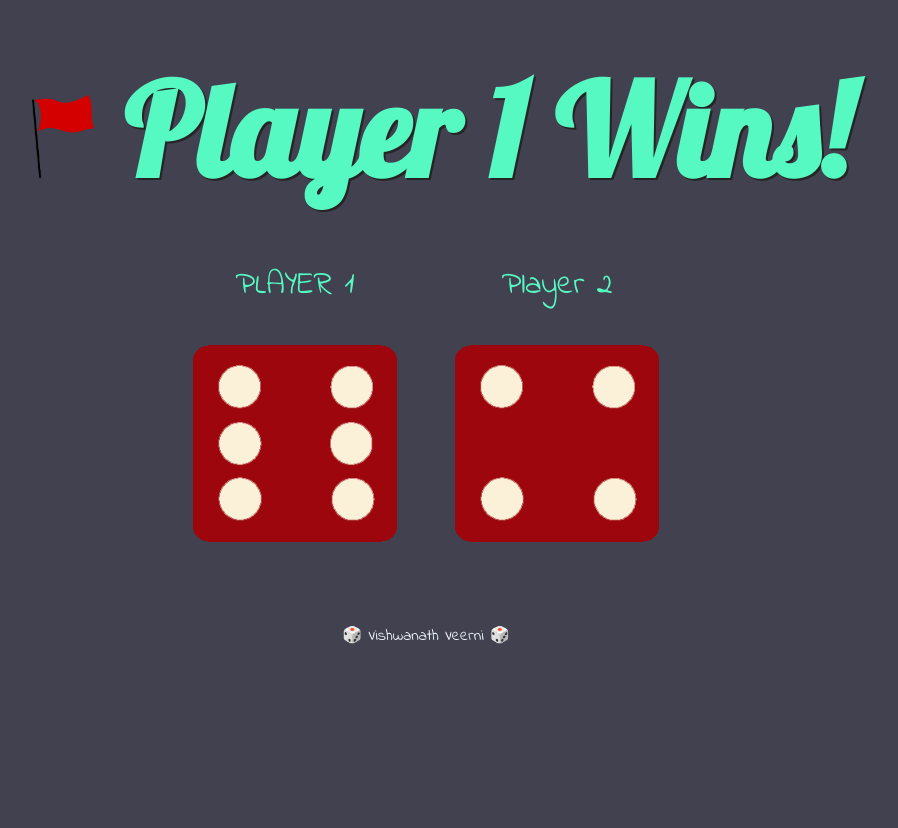
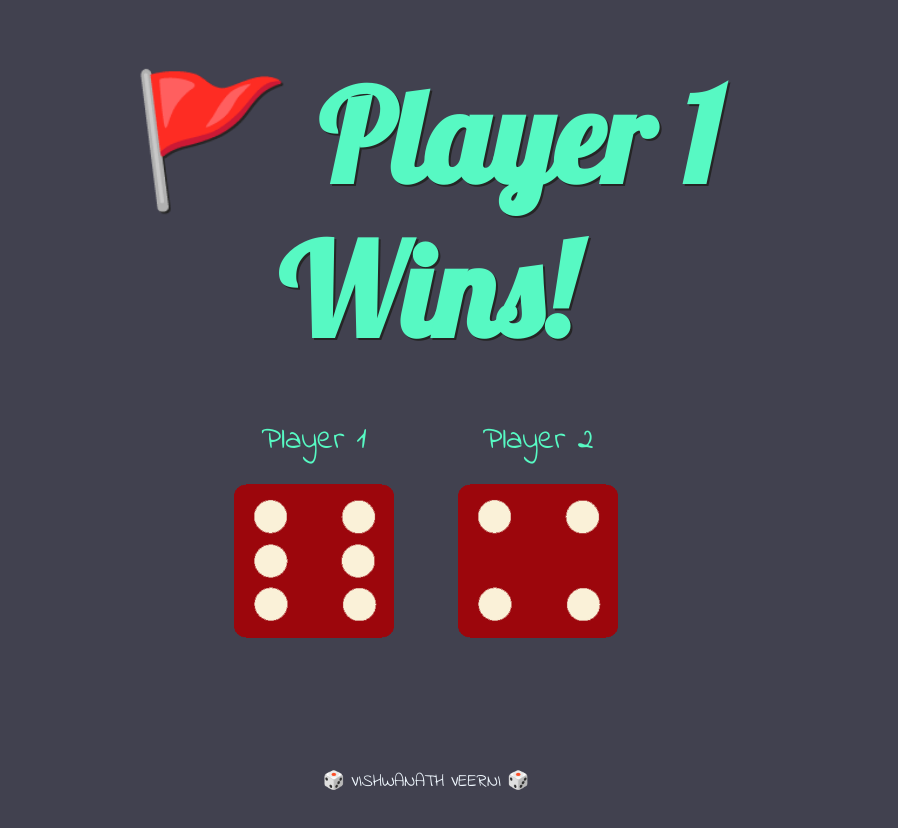
Before and after one commit to VeerniVishwanath/Dicee, a plain HTML site: page index.html in a window 1280 px wide. Shown: the whole page, without its empty margins (214-1112 px from the left). Before the commit the page ends 800 px from the top, so only its background shows below. Drawn offline with nearby package versions, Linux system fonts and the light colour scheme.

Commit message:
Make site responsive

```diff
--- a/index.html
+++ b/index.html
@@ -5,6 +5,19 @@
     <meta http-equiv="X-UA-Compatible" content="IE=edge" />
     <meta name="viewport" content="width=device-width, initial-scale=1.0" />
     <title>Dice</title>
+    <!-- Bootstrap Scripts -->
+    <link
+      href="https://cdn.jsdelivr.net/npm/bootstrap@5.2.0-beta1/dist/css/bootstrap.min.css"
+      rel="stylesheet"
+      integrity="sha384-0evHe/X+R7YkIZDRvuzKMRqM+OrBnVFBL6DOitfPri4tjfHxaWutUpFmBp4vmVor"
+      crossorigin="anonymous"
+    />
+    <script
+      src="https://cdn.jsdelivr.net/npm/bootstrap@5.2.0-beta1/dist/js/bootstrap.bundle.min.js"
+      integrity="sha384-pprn3073KE6tl6bjs2QrFaJGz5/SUsLqktiwsUTF55Jfv3qYSDhgCecCxMW52nD2"
+      crossorigin="anonymous"
+    ></script>
+
     <!-- Google Fonts -->
     <link rel="preconnect" href="https://fonts.googleapis.com" />
     <link rel="preconnect" href="https://fonts.gstatic.com" crossorigin />
@@ -18,16 +31,19 @@
   <body>
     <!-- Container -->
     <div class="container">
+      <div class="row">
+        <div class="col-lg-12">
           <h1>Refresh Me</h1>
-
-      <!-- Dice Divisions -->
-      <div class="dice">
-        <p>PLAYER 1</p>
+        </div>
+        <!-- Dice Div -->
+        <div class="col-md-3 dice-left">
+          <p>Player 1</p>
           <img class="img1" src="images/dice6.png" alt="Dice-Img" />
         </div>
-      <div class="dice">
+        <div class="col-md-3 dice-right">
           <p>Player 2</p>
           <img class="img2" src="images/dice6.png" alt="Dice-Img" />
+        </div>
       </div>
     </div>
 
@@ -35,10 +51,12 @@
     <script src="index.js"></script>
   </body>
   <footer>
+    <p class="footer-p">
       🎲
       <a class="footer-link" href="http://www.github.com/VeerniVishwanath"
-      >Vishwanath Veerni</a
+        >VISHWANATH VEERNI</a
       >
       🎲
+    </p>
   </footer>
 </html>
--- a/index.js
+++ b/index.js
@@ -1,18 +1,25 @@
+// Alerts user once
+var alerted = localStorage.getItem("alerted") || "";
+if (alerted != "yes") {
+  alert("Refesh page to Retry");
+  localStorage.setItem("alerted", "yes");
+}
+// Generate Random Numbers
 var randomNumber1 = Math.floor(Math.random() * 6) + 1;
 var randomNumber2 = Math.floor(Math.random() * 6) + 1;
 
+// Update the Dice
 var img1 = `images/dice${randomNumber1}.png`;
 document.querySelector(".img1").setAttribute("src", img1);
 
 var img2 = `images/dice${randomNumber2}.png`;
 document.querySelector(".img2").setAttribute("src", img2);
 
+// Check the winner
 if (randomNumber1 > randomNumber2) {
-  document.querySelector("h1").innerHTML =
-    '<img style="width: 7%; margin: auto 30px;" src="images/flag.png"></img>Player 1 Wins!';
+  document.querySelector("h1").innerHTML = "🚩 Player 1 Wins!";
 } else if (randomNumber1 == randomNumber2) {
   document.querySelector("h1").innerHTML = "Draw!";
 } else {
-  document.querySelector("h1").innerHTML =
-    'Player 2 Wins!<img style="width: 7%; margin: auto 30px;" src="images/flag.png"></img>';
+  document.querySelector("h1").innerHTML = "Player 2 Wins! 🚩";
 }
--- a/styles.css
+++ b/styles.css
@@ -2,11 +2,11 @@ body {
   background-color: #41414f;
   font-family: "Indie Flower", cursive;
   color: #57f9c3;
+  text-align: center;
 }
 
 .container {
   margin: 10px auto 70px;
-  text-align: center;
   width: 70%;
 }
 
@@ -16,25 +16,32 @@ h1 {
   font-family: "Lobster", cursive;
   text-shadow: 2px 2px rgb(37, 37, 37);
   margin: 50px auto 20px;
+  font-weight: 900;
 }
 
 /* Dice Division */
-.dice {
-  display: inline-block;
-}
-
 p {
   font-size: 2rem;
 }
 
-.img1,
-.img2 {
+img {
   width: 80%;
+}
+
+.dice-left {
+  margin-left: auto;
+  margin-top: 30px;
+}
+
+.dice-right {
+  margin-right: auto;
+  margin-top: 30px;
 }
 
 /* Footer Section */
 footer {
   text-align: center;
+  margin: 10% auto 3%;
 }
 
 .footer-link {
@@ -42,3 +49,21 @@ footer {
   font-family: "Indie Flower", cursive;
   color: aliceblue;
 }
+
+a:hover {
+  color: aquamarine;
+}
+
+.footer-p {
+  font-size: 1.1rem;
+}
+
+.footer-p:hover {
+  transform: scale(1.1);
+}
+
+@media (max-width: 767px) {
+  h1 {
+    font-size: 4rem;
+  }
+}
```
Lines whose indentation alone changed are shown as unchanged.
